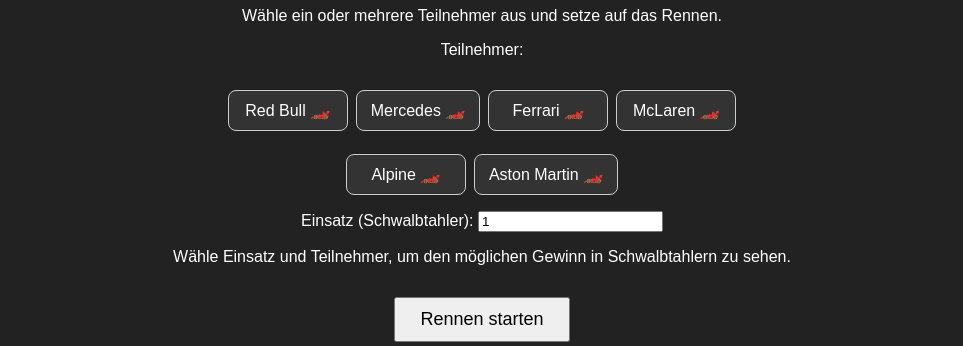
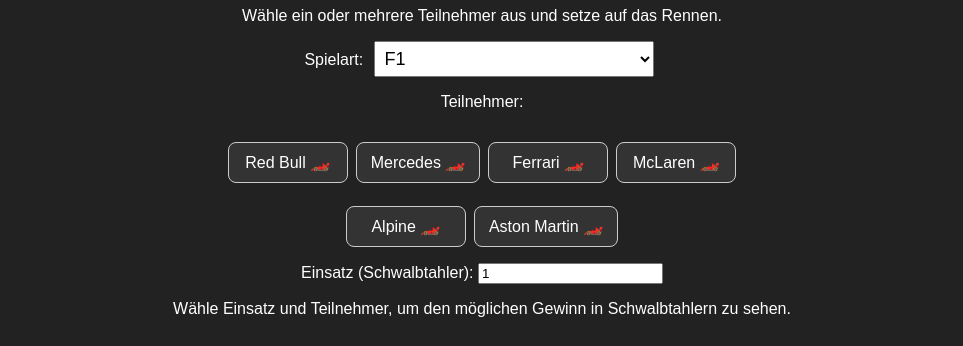
Before and after one commit to vali9555/Vali955, a plain HTML site: page Auto-Rennen-multitipp.html in a window 1280 px wide. Shown: the part 94-440 px from the top of the page, without its empty margins (158-1121 px from the left). Drawn offline with Linux system fonts and the light colour scheme.

Commit message:
Add game type selector for F1, Menschen, Autos, Pferde

```diff
--- a/Auto-Rennen-multitipp.html
+++ b/Auto-Rennen-multitipp.html
@@ -104,6 +104,16 @@
 <h1>🏁 Schwalbtahler</h1>
 <p>Wähle ein oder mehrere Teilnehmer aus und setze auf das Rennen.</p>
 
+<p>
+Spielart:
+<select id="gameType">
+    <option value="F1">F1</option>
+    <option value="Menschen">Menschen</option>
+    <option value="Autos">Autos</option>
+    <option value="Pferde">Pferde</option>
+</select>
+</p>
+
 <p>Teilnehmer:</p>
 <div id="carChooser"></div>
 
@@ -120,8 +130,7 @@
 <h2 id="result"></h2>
 
 <script>
-const racers = ["🏎️", "🏎️", "🏎️", "🏎️", "🏎️", "🏎️"];
-const racerNames = ["Red Bull", "Mercedes", "Ferrari", "McLaren", "Alpine", "Aston Martin"];
+const gameType = document.getElementById('gameType');
 const tracks = document.getElementById('tracks');
 const result = document.getElementById('result');
 const payoutInfo = document.getElementById('payoutInfo');
@@ -130,24 +139,56 @@
 const startButton = document.getElementById('startButton');
 const selectedCars = new Set();
 
-for (let i = 0; i < racers.length; i++) {
+const gameTypes = {
+    F1: {
+        racers: ["🏎️", "🏎️", "🏎️", "🏎️", "🏎️", "🏎️"],
+        names: ["Red Bull", "Mercedes", "Ferrari", "McLaren", "Alpine", "Aston Martin"]
+    },
+    Menschen: {
+        racers: ["🧍", "🧍", "🧍", "🧍", "🧍", "🧍"],
+        names: ["Läufer 1", "Läufer 2", "Sprinter 1", "Sprinter 2", "Jogger 1", "Jogger 2"]
+    },
+    Autos: {
+        racers: ["🚗", "🚘", "🚙", "🛻", "🚓", "🚕"],
+        names: ["Rennauto", "Taxi", "SUV", "Pick-up", "Polizei", "Cabrio"]
+    },
+    Pferde: {
+        racers: ["🐎", "🐎", "🐎", "🐎", "🐎", "🐎"],
+        names: ["Rennpferd 1", "Rennpferd 2", "Rennpferd 3", "Rennpferd 4", "Rennpferd 5", "Rennpferd 6"]
+    }
+};
+
+function getCurrentGame() {
+    return gameTypes[gameType.value];
+}
+
+function renderGame() {
+    const current = getCurrentGame();
+    tracks.innerHTML = '';
+    carChooser.innerHTML = '';
+    selectedCars.clear();
+    result.textContent = '';
+    updatePayoutInfo();
+
+    for (let i = 0; i < current.racers.length; i++) {
         tracks.innerHTML += `
         <div class="track">
-        <div class="car" id="car${i}">${racers[i]}</div>
+            <div class="car" id="car${i}">${current.racers[i]}</div>
             <div class="car-number">${i + 1}</div>
             <div class="finish"></div>
         </div>
         `;
     }
 
-for (let i = 0; i < racers.length; i++) {
+    for (let i = 0; i < current.racers.length; i++) {
         const button = document.createElement('button');
         button.type = 'button';
         button.className = 'car-choice';
-    button.textContent = `${racerNames[i]} ${racers[i]}`;
+        button.textContent = `${current.names[i]} ${current.racers[i]}`;
         button.dataset.index = i;
         button.addEventListener('click', () => toggleCarSelection(i, button));
         carChooser.appendChild(button);
+    }
 }
 
 function toggleCarSelection(index, button) {
@@ -173,6 +214,7 @@
 }
 
 function startRace() {
+    const current = getCurrentGame();
     const chosenIndices = Array.from(selectedCars);
     const bet = parseInt(betAmount.value, 10);
 
@@ -192,19 +234,19 @@
     result.textContent = '';
     startButton.disabled = true;
 
-    const carElements = racers.map((_, i) => document.getElementById('car' + i));
+    const carElements = current.racers.map((_, i) => document.getElementById('car' + i));
     const trackElements = Array.from(document.querySelectorAll('.track'));
     const trackWidth = trackElements[0].clientWidth;
     const carWidth = carElements[0].clientWidth;
     const finishX = trackWidth - carWidth - 10;
 
     let finished = false;
-    const positions = racers.map(() => 0);
+    const positions = current.racers.map(() => 0);
 
     carElements.forEach(car => car.style.left = '0px');
 
     const interval = setInterval(() => {
-        for (let i = 0; i < racers.length; i++) {
+        for (let i = 0; i < current.racers.length; i++) {
             positions[i] += Math.random() * 8 + 1;
             carElements[i].style.left = positions[i] + 'px';
 
@@ -224,7 +266,10 @@
     }, 30);
 }
 
+gameType.addEventListener('change', renderGame);
 startButton.addEventListener('click', startRace);
+
+renderGame();
 </script>
 </body>
 </html>
```
Lines whose indentation alone changed are shown as unchanged.
